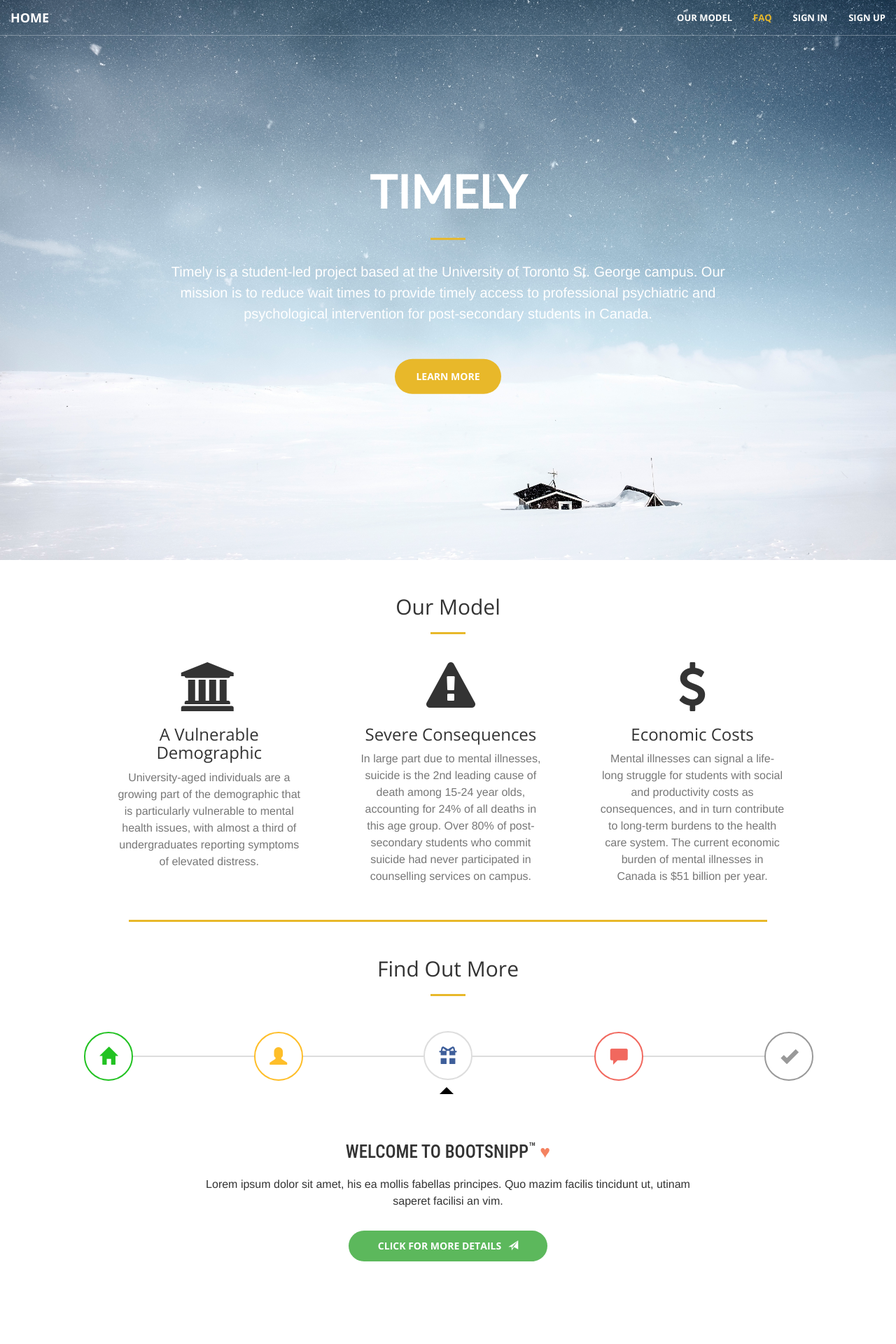
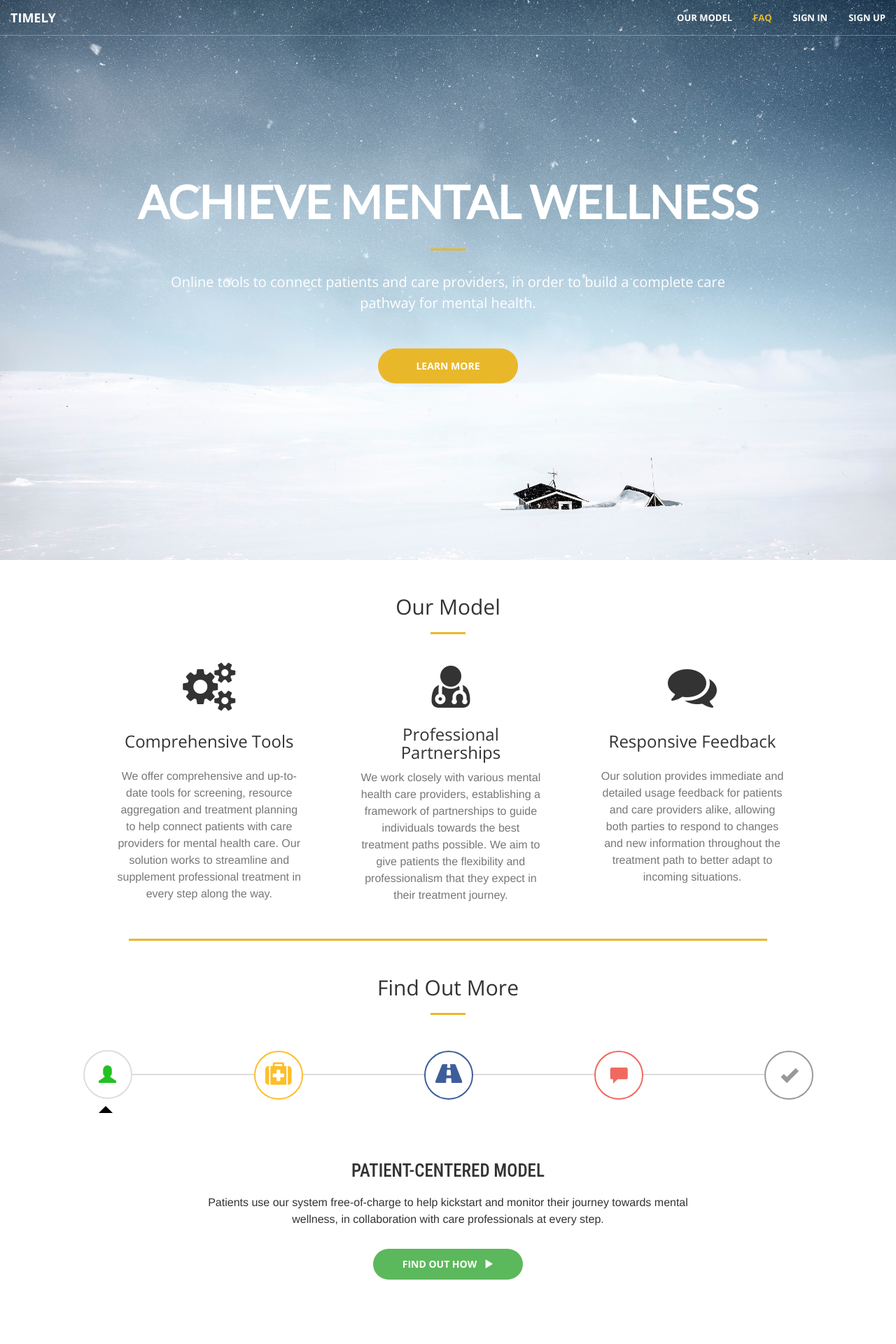
Before and after one commit to pxlu/Timely, a Flask app: page / in a window 1280 px wide. Shown: the top 1920 px of the page at 70% size. Run offline with Flask 2, Linux system fonts and the light colour scheme; some libraries are stand-ins or nearby versions.

Commit message:
Updated all templates and added signup-template

```diff
--- a/web/templates/base-template.html
+++ b/web/templates/base-template.html
@@ -40,7 +40,7 @@
                   <span class="icon-bar"></span>
                   <span class="icon-bar"></span>
               </button>
-              <a class="navbar-brand" href="{{ url_for('home') }}">Home</a>
+              <a class="navbar-brand" href="{{ url_for('home') }}">Timely</a>
           </div>
 
           <!-- Collect the nav links, forms, and other content for toggling -->
@@ -53,10 +53,10 @@
                       <a class="page-scroll" href="#faq">FAQ</a>
                   </li>
                   <li>
-                      <a method="POST" href="{{ url_for('render_login') }}">Sign In</a>
+                      <a href="{{ url_for('render_login') }}">Sign In</a>
                   </li>
                   <li>
-                      <a class="page-scroll" href="#login">Sign Up</a>
+                      <a href="{{ url_for('render_signup') }}">Sign Up</a>
                   </li>
               </ul>
           </div>
@@ -84,6 +84,7 @@
     <!-- Scripts -->
     <!-- jQuery -->
     <script src="https://code.jquery.com/jquery-2.2.4.min.js"   integrity="sha256-BbhdlvQf/xTY9gja0Dq3HiwQF8LaCRTXxZKRutelT44="   crossorigin="anonymous"></script>
+    <script   src="https://code.jquery.com/ui/1.12.0/jquery-ui.min.js"   integrity="sha256-eGE6blurk5sHj+rmkfsGYeKyZx3M4bG+ZlFyA7Kns7E="   crossorigin="anonymous"></script
     <!-- Bootstrap Core JavaScript -->
     <script src="static/js/bootstrap.min.js"></script>
     <!-- Plugin JavaScript -->
--- a/web/templates/index-template.html
+++ b/web/templates/index-template.html
@@ -11,10 +11,10 @@
 	<header>
 	    <div class="header-content">
 	        <div class="header-content-inner">
-	            <h1 >Timely</h1>
+	            <h1>Achieve Mental Wellness</h1>
 	            <hr class="primary">
-	            <p>Timely is a student-led project based at the University of Toronto St. George campus. Our mission is to reduce wait times to provide timely access to professional psychiatric and psychological intervention for post-secondary students in Canada.</p>
-	           	<a href="#model" class="btn btn-primary btn-xl page-scroll">Learn More</a>
+	            <p style="font-family: 'Open Sans', 'Helvetica Neue', Arial, sans-serif;">Online tools to connect patients and care providers, in order to build a complete care pathway for mental health.</p>
+	           	<a href="#model" class="btn btn-primary btn-xl page-scroll" style="min-width: 20%">Learn More</a>
 	        </div>
 	    </div>
 	</header>
@@ -34,23 +34,23 @@
 	        <div class="row">
 	            <div class="col-lg-3 col-lg-offset-1 col-lg-offset-problem-1 col-md-6 text-center">
 	                <div class="service-box">
-	                    <i class="fa fa-university fa-5x" aria-hidden="true"></i>
-	                    <h3 class="advantage-title-text">A Vulnerable Demographic</h3>
-	                    <p class="text-muted advantage-body-text">University-aged individuals are a growing part of the demographic that is particularly vulnerable to mental health issues, with almost a third of undergraduates reporting symptoms of elevated distress. </p>
+	                    <i class="fa fa-gears fa-5x" aria-hidden="true"></i>
+	                    <h3 class="advantage-title-text" style="margin-top: 30px; margin-bottom: 25px">Comprehensive Tools</h3>
+	                    <p class="text-muted advantage-body-text">We offer comprehensive and up-to-date tools for screening, resource aggregation and treatment planning to help connect patients with care providers for mental health care. Our solution works to streamline and supplement professional treatment in every step along the way.</p>
 	                </div>
 	            </div>
 	            <div class="col-lg-3 col-md-6 col-lg-offset-problem-2 text-center">
 	                <div class="service-box">
-	                    <i class="fa fa-exclamation-triangle fa-5x" aria-hidden="true"></i>
-	                    <h3 class="advantage-title-text">Severe Consequences</h3>
-	                    <p class="text-muted advantage-body-text">In large part due to mental illnesses, suicide is the 2nd leading cause of death among 15-24 year olds, accounting for 24% of all deaths in this age group. Over 80% of post-secondary students who commit suicide had never participated in counselling services on campus.</p>
+	                    <i class="fa fa-user-md fa-5x" aria-hidden="true"></i>
+	                    <h3 class="advantage-title-text">Professional Partnerships</h3>
+	                    <p class="text-muted advantage-body-text">We work closely with various mental health care providers, establishing a framework of partnerships to guide individuals towards the best treatment paths possible. We aim to give patients the flexibility and professionalism that they expect in their treatment journey.</p>
 	                </div>
 	            </div>
 	            <div class="col-lg-3 col-md-6 text-center">
 	                <div class="service-box">
-	                    <i class="fa fa-usd fa-5x" aria-hidden="true"></i>
-	                    <h3 class="advantage-title-text">Economic Costs</h3>
-	                    <p class="text-muted advantage-body-text">Mental illnesses can signal a life-long struggle for students with social and productivity costs as consequences, and in turn contribute to long-term burdens to the health care system. The current economic burden of mental illnesses in Canada is $51 billion per year.</p>
+	                    <i class="fa fa-comments fa-5x" aria-hidden="true"></i>
+	                    <h3 class="advantage-title-text" style="margin-top: 30px; margin-bottom: 25px">Responsive Feedback</h3>
+	                    <p class="text-muted advantage-body-text">Our solution provides immediate and detailed usage feedback for patients and care providers alike, allowing both parties to respond to changes and new information throughout the treatment path to better adapt to incoming situations.</p>
 	                </div>
 	            </div>
 	        </div>
@@ -67,24 +67,24 @@
 			<div class="board-inner">
 				<ul class="nav nav-tabs" id="myTab" style="border-bottom: none">
 				<div class="liner"></div>
-					<li>
-						<a href="#home" data-toggle="tab" title="Students">
+					<li class="active">
+						<a href="#home" data-toggle="tab" title="Patients">
 						<span class="round-tabs one">
-							<i class="glyphicon glyphicon-home"></i>
+							<i class="glyphicon glyphicon-user"></i>
 						</span>
 						</a>
 					</li>
 					<li>
 						<a href="#profile" data-toggle="tab" title="Care Providers">
 						<span class="round-tabs two">
-							<i class="glyphicon glyphicon-user"></i>
+							<i class="fa fa-medkit" style="font-size: 1.5em"></i>
 						</span>
 						</a>
 					</li>
-					<li class="active">
-						<a href="#messages" data-toggle="tab" title="Timely">
+					<li>
+						<a href="#messages" data-toggle="tab" title="Roadmap">
 						<span class="round-tabs three">
-							<i class="glyphicon glyphicon-gift"></i>
+							<i class="fa fa-road" style="font-size: 1.5em"></i>
 						</span>
 						</a>
 					</li>
@@ -107,32 +107,32 @@
 
 			<div class="tab-content">
 				<div class="tab-pane fade in active" id="home">
-					<h3 class="head text-center">Welcome to Bootsnipp<sup>™</sup> <span style="color:#f48260;">♥</span></h3>
+					<h3 class="head text-center">Patient-Centered Model</h3>
 					<p class="narrow text-center">
-						Lorem ipsum dolor sit amet, his ea mollis fabellas principes. Quo mazim facilis tincidunt ut, utinam saperet facilisi an vim.
+						Patients use our system free-of-charge to help kickstart and monitor their journey towards mental wellness, in collaboration with care professionals at every step.
 					</p>
 					<p class="text-center">
-						<a href="{{ url_for('students') }}" class="btn btn-success btn-outline-rounded green">Click For More Details<span style="margin-left:10px;" class="glyphicon glyphicon-send"></span></a>
+						<a href="{{ url_for('students') }}" class="btn btn-success btn-outline-rounded green">Find Out How<span style="margin-left:10px;" class="glyphicon glyphicon-play"></span></a>
 					</p>
 				</div>
 
 				<div class="tab-pane fade" id="profile">
-					<h3 class="head text-center">Create a Bootsnipp<sup>™</sup> Profile</h3>
+					<h3 class="head text-center">Tight Professional Workflow</h3>
 					<p class="narrow text-center">
-						Lorem ipsum dolor sit amet, his ea mollis fabellas principes. Quo mazim facilis tincidunt ut, utinam saperet facilisi an vim.
+						Care providers use our system to track, recommend, and guide patients along their journey, with a myriad amount of data to gain a better understanding on which direction to proceed next.
 					</p>
 					<p class="text-center">
-						<a href="{{ url_for('providers') }}" class="btn btn-success btn-outline-rounded green">Click For More details<span style="margin-left:10px;" class="glyphicon glyphicon-send"></span></a>
+						<a href="{{ url_for('providers') }}" class="btn btn-success btn-outline-rounded yellow">Find Out How<span style="margin-left:10px;" class="glyphicon glyphicon-play"></span></a>
 					</p>
 				</div>
 
 				<div class="tab-pane fade" id="messages">
-					<h3 class="head text-center">Bootsnipp goodies</h3>
+					<h3 class="head text-center">Elastic Care Pathway</h3>
 					<p class="narrow text-center">
-						Lorem ipsum dolor sit amet, his ea mollis fabellas principes. Quo mazim facilis tincidunt ut, utinam saperet facilisi an vim.
+						Both patients and care providers alike can visualize the treatment path through our elastic care pathway generation tool.
 					</p>
 					<p class="text-center">
-						<a href="" class="btn btn-success btn-outline-rounded green"> start using bootsnipp <span style="margin-left:10px;" class="glyphicon glyphicon-send"></span></a>
+						<a href="http://www.timelyproject.com/" class="btn btn-success btn-outline-rounded blue">Find Out How<span style="margin-left:10px;" class="glyphicon glyphicon-play"></span></a>
 					</p>
 				</div>
 
--- a/web/templates/providers-template.html
+++ b/web/templates/providers-template.html
@@ -18,17 +18,17 @@
               <span class="icon-bar"></span>
               <span class="icon-bar"></span>
           </button>
-          <a class="navbar-brand" href="{{ url_for('home') }}">Home</a>
+          <a class="navbar-brand" href="{{ url_for('home') }}">Timely</a>
       </div>
 
       <!-- Collect the nav links, forms, and other content for toggling -->
       <div class="collapse navbar-collapse" id="bs-example-navbar-collapse-1">
           <ul class="nav navbar-nav navbar-right">
               <li>
-                  <a method="POST" href="{{ url_for('render_login') }}">Sign In</a>
+                  <a href="{{ url_for('render_login') }}">Sign In</a>
               </li>
               <li>
-                  <a class="page-scroll" href="#login">Sign Up</a>
+                  <a href="{{ url_for('render_signup') }}">Sign Up</a>
               </li>
           </ul>
       </div>
```
Also changed, not shown: web/templates/login-template.html (+4 -4 lines), web/templates/screening-template.html (+4 -4 lines), web/templates/signup-template.html (added, +76 -0 lines), web/templates/students-template.html (+4 -4 lines).
